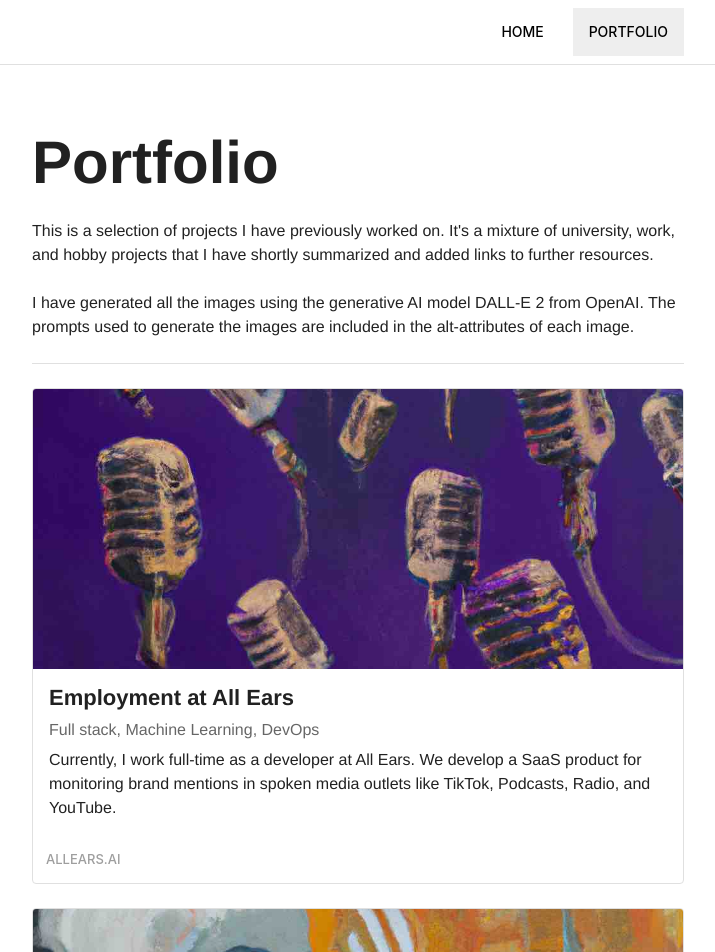
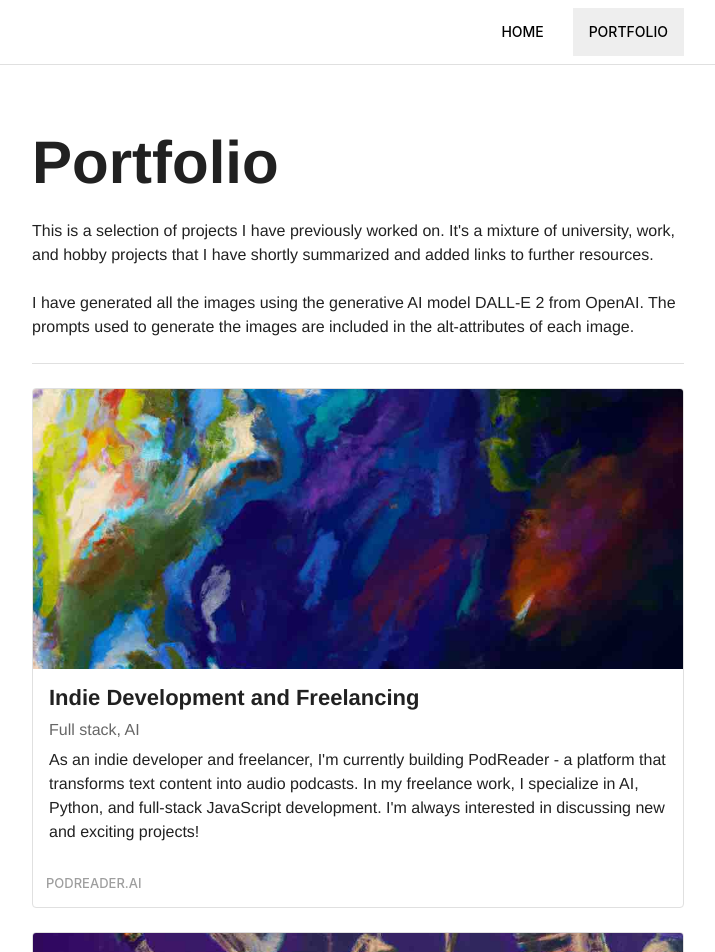
Before and after one commit to viktor-enzell/viktor-enzell.github.io, a React (Create React App) app: page /#/portfolio in a window 1280 px wide. Shown: the top 952 px of the page, without its empty margins (282-997 px from the left). Built offline with nearby package versions, Linux system fonts and the light colour scheme.

Commit message:
Update portfolio content.

```diff
--- a/src/views/Portfolio.js
+++ b/src/views/Portfolio.js
@@ -52,6 +52,7 @@ const useStyles = makeStyles({
     borderColor: "#e0e0e0",
     borderWidth: "1px",
     boxShadow: "none",
+    height: "100%",
   },
   cardImage: {
     height: "180px",
@@ -90,6 +91,41 @@ export default function Portfolio() {
         <Grid item xs={12}>
           <Card className={classes.card}>
             <CardMedia
+              image={img13}
+              alt={getImageName(img13)}
+              className={
+                width > smBreakpointWidth
+                  ? classes.cardImageSM
+                  : classes.cardImage
+              }
+              component="img"
+            />
+            <CardContent>
+              <Typography gutterBottom variant="h3" component="h2">
+                Indie Development and Freelancing
+              </Typography>
+              <Typography gutterBottom color="textSecondary">
+                Full stack, AI
+              </Typography>
+              <Typography>
+                As an indie developer and freelancer, I'm currently building
+                PodReader - a platform that transforms text content into audio
+                podcasts. In my freelance work, I specialize in AI, Python, and
+                full-stack JavaScript development. I'm always interested in
+                discussing new and exciting projects!
+              </Typography>
+            </CardContent>
+            <CardActions>
+              <Button size="small" href="https://podreader.ai/" target="_blank">
+                PODREADER.AI
+              </Button>
+            </CardActions>
+          </Card>
+        </Grid>
+
+        <Grid item xs={12}>
+          <Card className={classes.card}>
+            <CardMedia
               image={img12}
               alt={getImageName(img12)}
               className={
@@ -104,12 +140,14 @@ export default function Portfolio() {
                 Employment at All Ears
               </Typography>
               <Typography gutterBottom color="textSecondary">
-                Full stack, Machine Learning, DevOps
+                Full stack, AI, DevOps
               </Typography>
               <Typography>
-                Currently, I work full-time as a developer at All Ears. We
-                develop a SaaS product for monitoring brand mentions in spoken
-                media outlets like TikTok, Podcasts, Radio, and YouTube.
+                During my two years at All Ears, I worked as a developer on
+                their innovative SaaS platform. The product specializes in
+                detecting and analyzing brand mentions across various audio
+                media sources, including TikTok, podcasts, radio broadcasts, and
+                YouTube content.
               </Typography>
             </CardContent>
             <CardActions>
```
Also changed, not shown: 1 other file (tests, documents, lock files or other folders).
